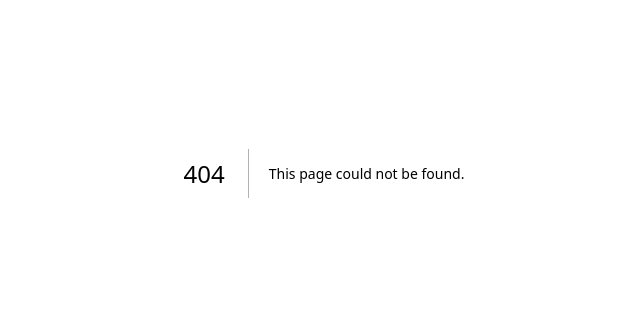
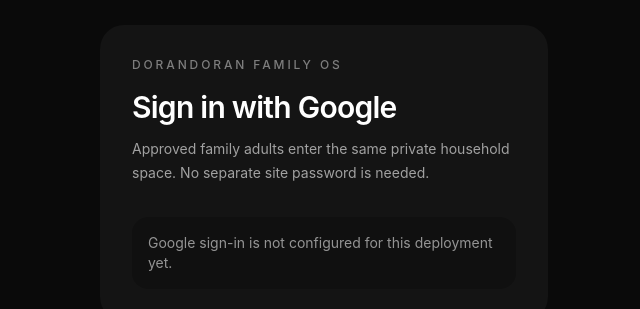
Before and after one commit to lofibrainwav/dorandoran, a Next.js app: page /signin in a window 1280 px wide. Before the commit this address had no page. Shown: the part 227-536 px from the top of the page, without its empty margins (316-956 px from the left). Built offline with nearby package versions, Linux system fonts and the light colour scheme.

Commit message:
feat: add Google household sign-in surface

```diff
--- /dev/null
+++ b/app/signin/page.tsx
@@ -0,0 +1,81 @@
+import Script from 'next/script'
+import { headers } from 'next/headers'
+
+export const dynamic = 'force-dynamic'
+
+function signInMessage(error: string | undefined) {
+  if (error === 'denied') return 'This Google account is not approved for this family space.'
+  if (error === 'google') return 'Google sign-in could not be verified. Please try again.'
+  if (error === 'csrf') return 'The sign-in request expired. Please try again.'
+  return null
+}
+
+export default async function SignInPage({
+  searchParams,
+}: {
+  searchParams: Promise<{ error?: string }>
+}) {
+  const params = await searchParams
+  const requestHeaders = await headers()
+  const host = requestHeaders.get('x-forwarded-host') ?? requestHeaders.get('host')
+  const protocol = requestHeaders.get('x-forwarded-proto') ?? 'https'
+  const origin = host ? `${protocol}://${host}` : 'https://dorandoran.link'
+  const clientId = process.env.GOOGLE_WEB_CLIENT_ID?.trim()
+  const legacyFallback = Boolean(process.env.DORANDORAN_ACCESS_CODE?.trim())
+  const message = signInMessage(params.error)
+
+  return (
+    <main className="min-h-screen bg-neutral-950 text-white flex items-center justify-center px-6 py-12">
+      <section className="w-full max-w-md rounded-3xl border border-white/10 bg-white/[0.04] p-8 shadow-2xl">
+        <p className="text-xs font-medium uppercase tracking-[0.24em] text-white/45">DoranDoran Family OS</p>
+        <h1 className="mt-4 text-3xl font-semibold tracking-tight">Sign in with Google</h1>
+        <p className="mt-3 text-sm leading-6 text-white/60">
+          Approved family adults enter the same private household space. No separate site password is needed.
+        </p>
+
+        {message ? (
+          <div className="mt-6 rounded-2xl border border-amber-300/20 bg-amber-300/10 px-4 py-3 text-sm text-amber-100">
+            {message}
+          </div>
+        ) : null}
+
+        {clientId ? (
+          <div className="mt-8 min-h-11">
+            <Script src="https://accounts.google.com/gsi/client" strategy="afterInteractive" />
+            <div
+              id="g_id_onload"
+              data-client_id={clientId}
+              data-login_uri={`${origin}/api/auth/google`}
+              data-ux_mode="redirect"
+              data-auto_prompt="false"
+              data-itp_support="true"
+            />
+            <div
+              className="g_id_signin"
+              data-type="standard"
+              data-theme="outline"
+              data-size="large"
+              data-text="signin_with"
+              data-shape="rectangular"
+              data-logo_alignment="left"
+              data-width="320"
+            />
+          </div>
+        ) : (
+          <div className="mt-8 rounded-2xl border border-white/10 bg-black/20 px-4 py-4 text-sm text-white/55">
+            Google sign-in is not configured for this deployment yet.
+          </div>
+        )}
+
+        {legacyFallback ? (
+          <a
+            href="/unlock"
+            className="mt-7 inline-flex text-sm text-white/45 underline decoration-white/20 underline-offset-4 hover:text-white/70"
+          >
+            Temporary access-code fallback
+          </a>
+        ) : null}
+      </section>
+    </main>
+  )
+}
```
